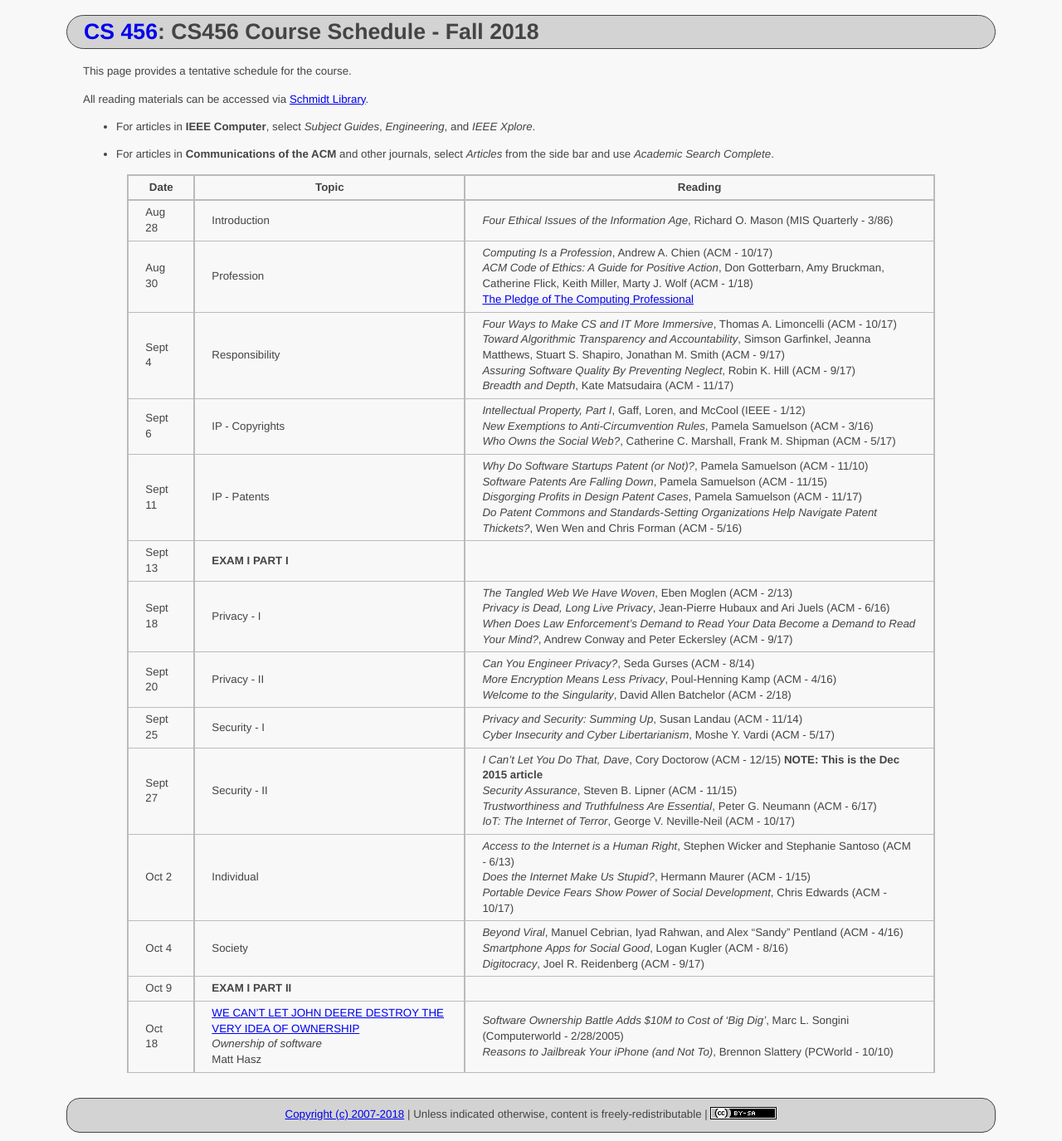
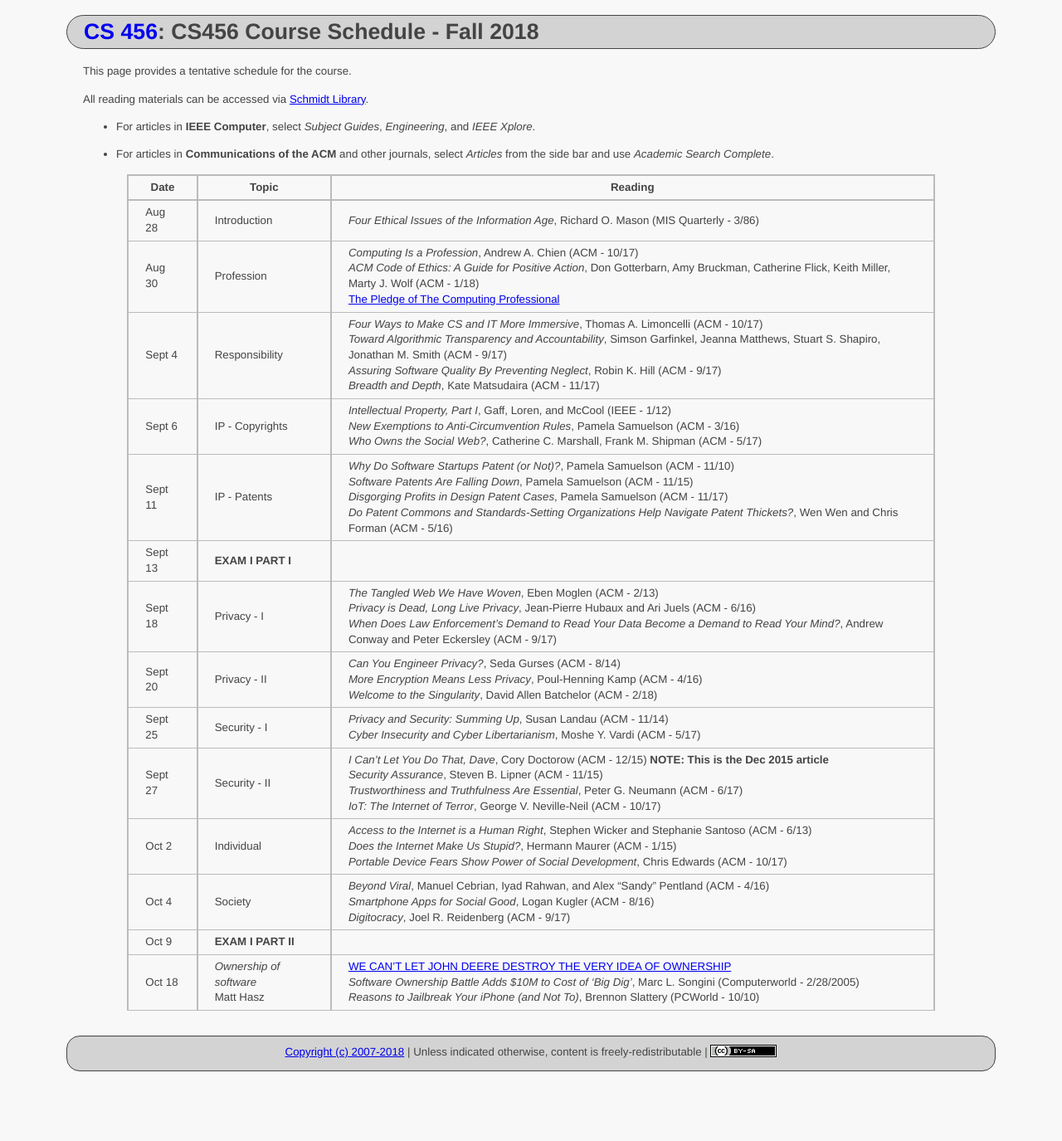
Before and after one commit to ycpcs/cs456-fall2018, a Jekyll site: the page built from schedule/index.md, in a window 1280 px wide. Shown: the whole page at 83% size. Built offline with Jekyll 4.4.1, drawn with Linux system fonts in a browser that asks for light colours; after the commit the page ends 1301 px from its top, so only the background shows below that.

```diff
--- a/schedule/index.md
+++ b/schedule/index.md
@@ -27,7 +27,7 @@ All reading materials can be accessed via [Schmidt Library](http://library.ycp.e
 > Oct 2   | Individual          | *Access to the Internet is a Human Right*, Stephen Wicker and Stephanie Santoso (ACM - 6/13) <br /> *Does the Internet Make Us Stupid?*, Hermann Maurer (ACM - 1/15)  <br /> *Portable Device Fears Show Power of Social Development*, Chris Edwards (ACM - 10/17) |
 > Oct 4   | Society             | *Beyond Viral*, Manuel Cebrian, Iyad Rahwan, and Alex "Sandy" Pentland (ACM - 4/16) <br /> *Smartphone Apps for Social Good*, Logan Kugler (ACM - 8/16)  <br /> *Digitocracy*, Joel R. Reidenberg (ACM - 9/17) |
 > Oct 9   | **EXAM I PART II**  | |
-> Oct 18  | [WE CAN'T LET JOHN DEERE DESTROY THE VERY IDEA OF OWNERSHIP](https://www.wired.com/2015/04/dmca-ownership-john-deere/) <br /> *Ownership of software* <br /> Matt Hasz | *Software Ownership Battle Adds $10M to Cost of 'Big Dig'*, Marc L. Songini (Computerworld - 2/28/2005) <br /> *Reasons to Jailbreak Your iPhone (and Not To)*, Brennon Slattery (PCWorld - 10/10) |
+> Oct 18  |  *Ownership of software* <br /> Matt Hasz | [WE CAN'T LET JOHN DEERE DESTROY THE VERY IDEA OF OWNERSHIP](https://www.wired.com/2015/04/dmca-ownership-john-deere/) <br /> *Software Ownership Battle Adds $10M to Cost of 'Big Dig'*, Marc L. Songini (Computerworld - 2/28/2005) <br /> *Reasons to Jailbreak Your iPhone (and Not To)*, Brennon Slattery (PCWorld - 10/10) |
 
 
 
```
